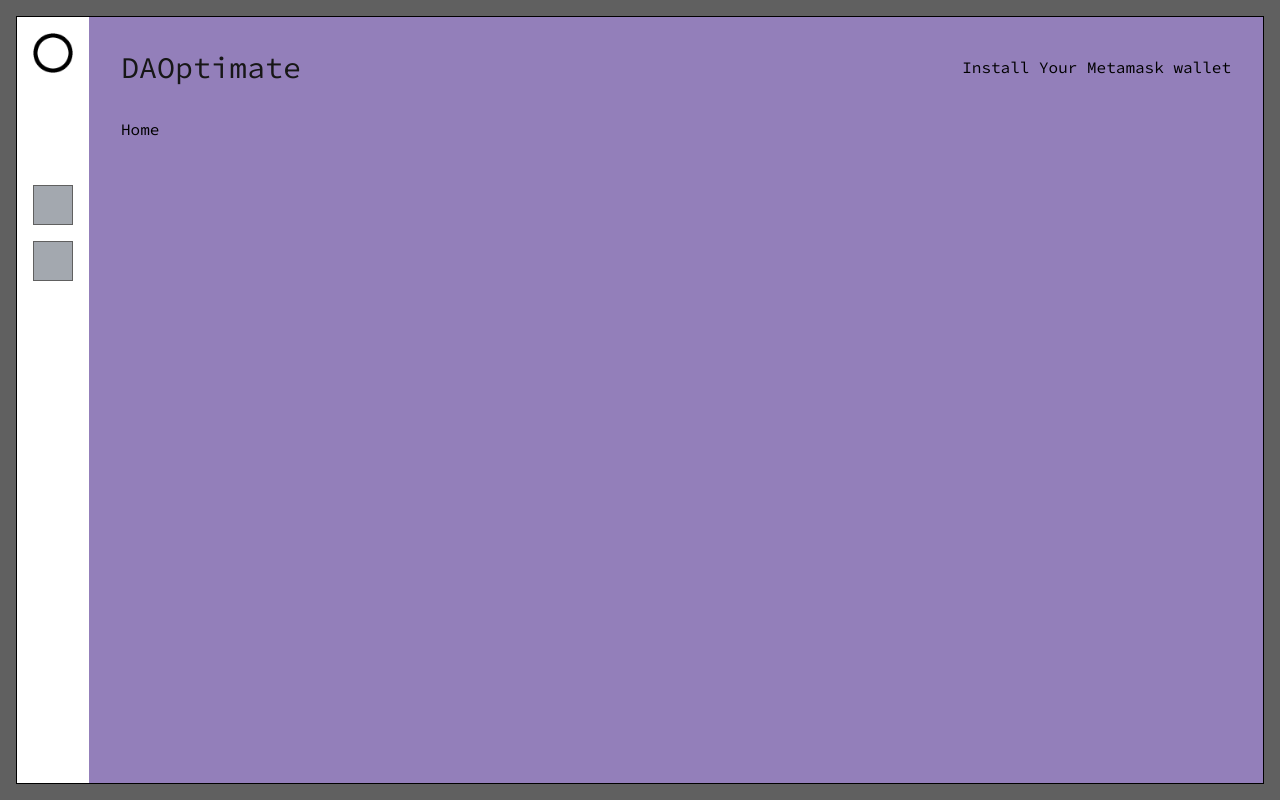
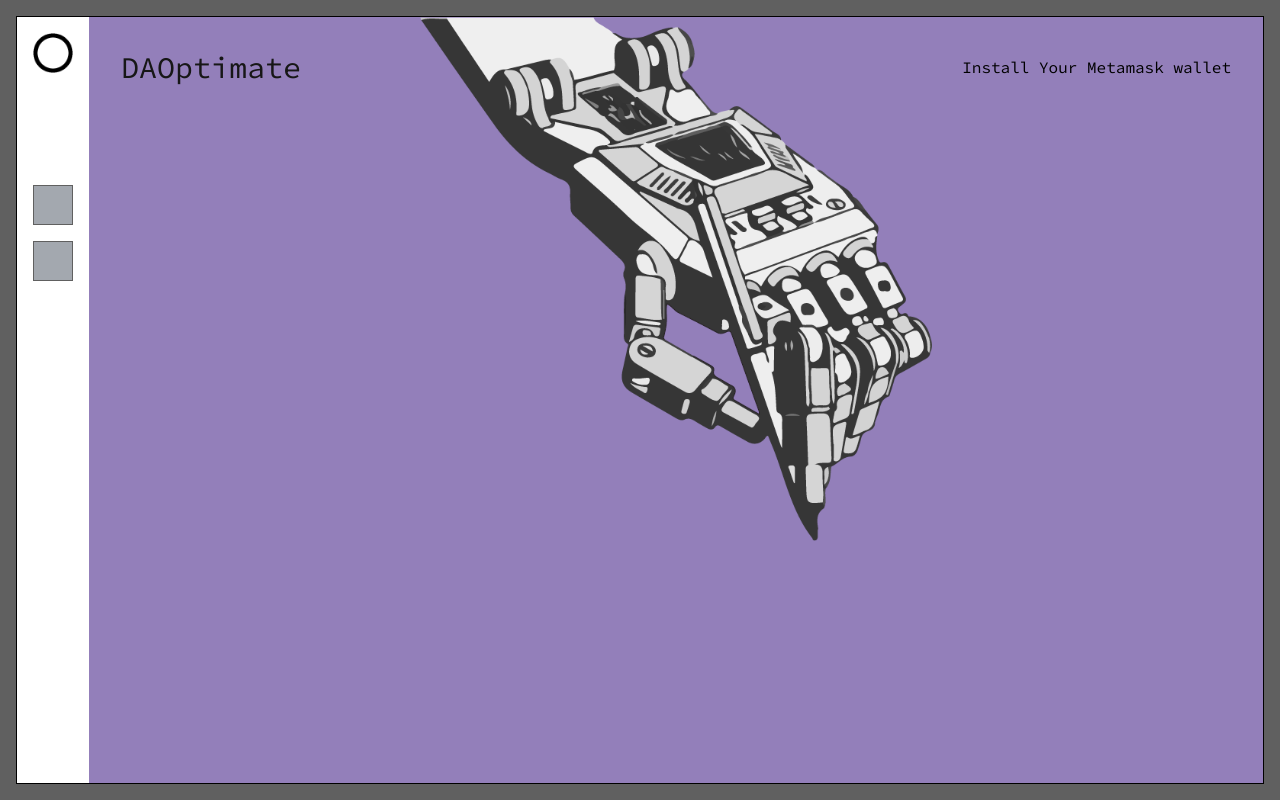
Before and after one commit to DAOptimate/LandingPage, a React (Vite) app: page / in a window 1280 px wide. Built offline with nearby package versions, Linux system fonts and the light colour scheme.

Commit message:
added hero to page component

```diff
--- a/src/modules/home/index.tsx
+++ b/src/modules/home/index.tsx
@@ -1,4 +1,5 @@
 import Layout from '../core/components/page/Layout';
+import Hero from './components/organisms/Hero';
 
 function Home() {
   return (
@@ -6,9 +7,7 @@ function Home() {
       title: 'Home Route',
     }}
     >
-      <main className="max-w-6xl m-auto p-4">
-        <p>Home</p>
-      </main>
+      <Hero />
     </Layout>
   );
 }
```
